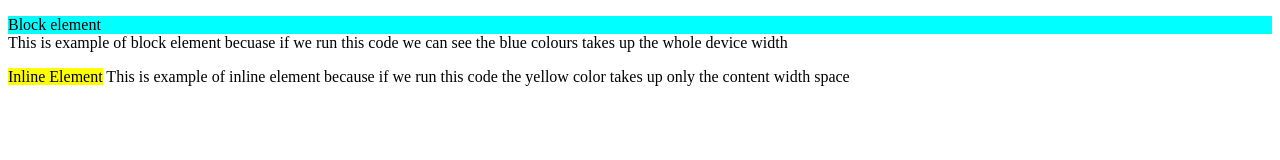
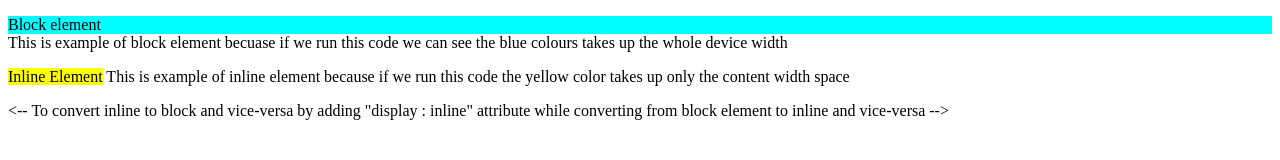
Before and after one commit to SaketKaswa20/MERN_Stack_Web_Development, a plain HTML site: page HTML/block_inline_elements.html in a window 1280 px wide. Drawn offline with Linux system fonts and the light colour scheme.

Commit message:
Update block_inline_elements.html

```diff
--- a/HTML/block_inline_elements.html
+++ b/HTML/block_inline_elements.html
@@ -18,5 +18,6 @@
     <span style="background-color: yellow;">Inline Element</span>
     This is example of inline element because if we run this code the yellow color takes up only the content width space
     </p>
+    <-- To convert inline to block and vice-versa by adding "display : inline" attribute while converting from block element to inline and vice-versa -->
 </body>
 </html>
```
